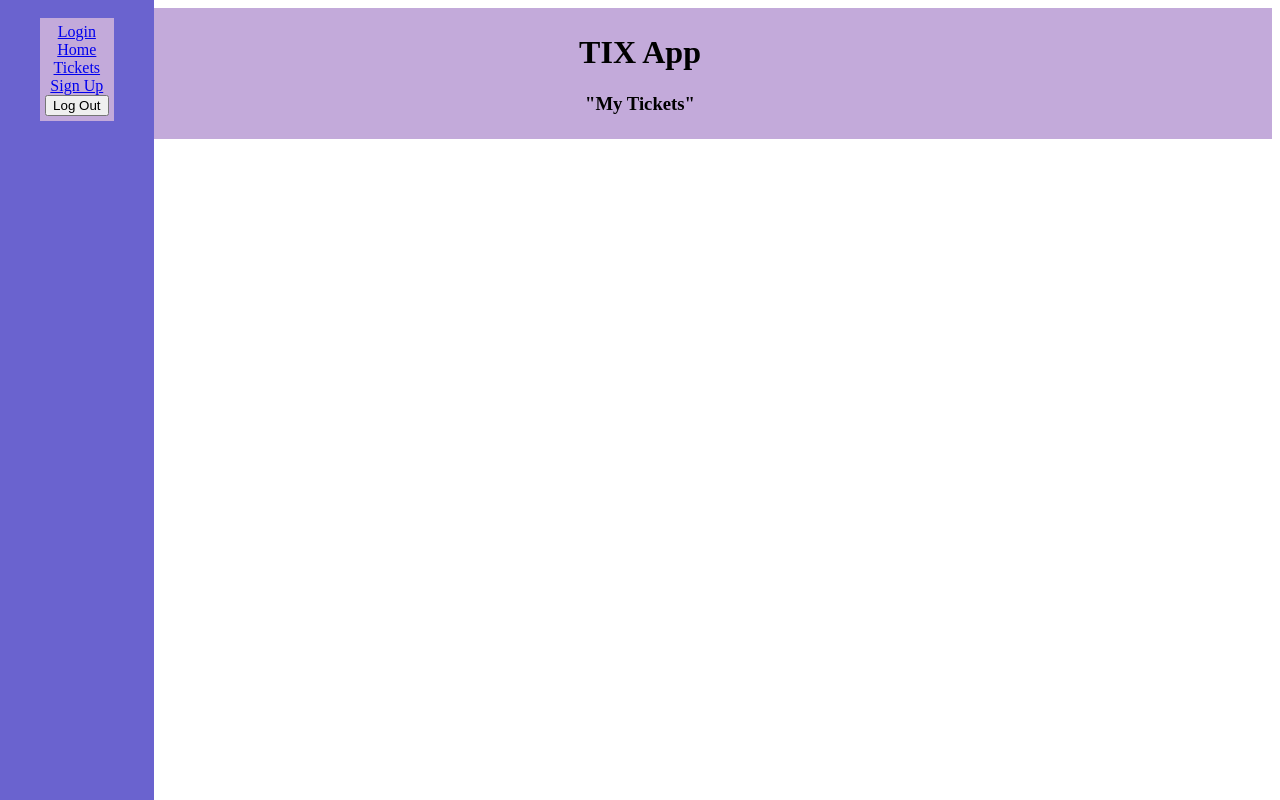
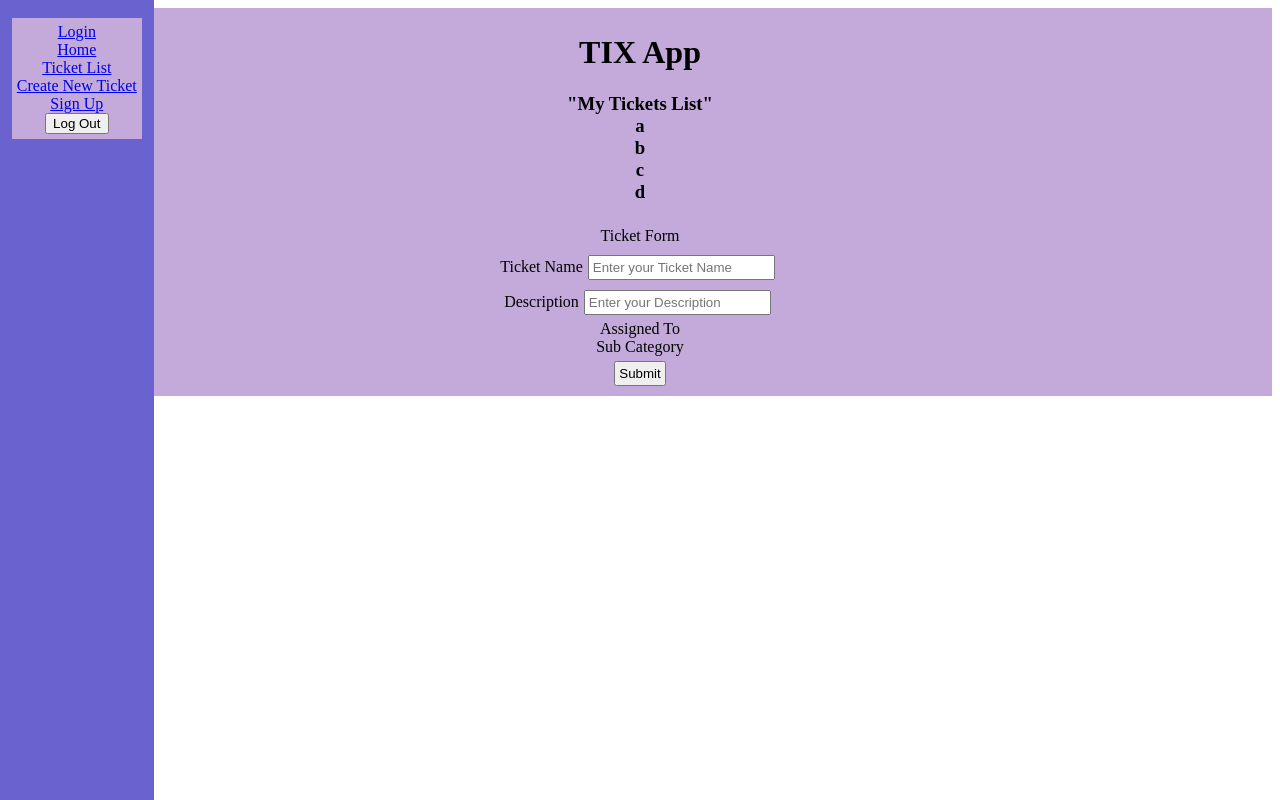
Before and after one commit to JetechNY/tix, a React (Create React App) app: page /tickets in a window 1280 px wide. Built offline with nearby package versions, Linux system fonts and the light colour scheme.

Commit message:
working on new ticker form

```diff
--- a/public/index.html
+++ b/public/index.html
@@ -39,5 +39,6 @@
       To begin the development, run `npm start` or `yarn start`.
       To create a production bundle, use `npm run build` or `yarn build`.
     -->
+
   </body>
 </html>
--- a/src/App.js
+++ b/src/App.js
@@ -4,6 +4,7 @@ import Login from "./import/Login";
 import NavBar from "./import/NavBar";
 import Home from "./import/Home";
 import Tickets from "./import/Tickets";
+import NewTicket from "./import/NewTicket";
 import { BrowserRouter as Router, Switch, Route } from "react-router-dom";
 
 function App() {
@@ -29,6 +30,9 @@ function App() {
             <Route exact path="/tickets">
               <Tickets />
             </Route>
+            <Route exact path="/newtix">
+              <NewTicket />
+            </Route>
           </Switch>
         </header>
       </div>
--- a/src/import/Form.css
+++ b/src/import/Form.css
@@ -45,3 +45,49 @@ header{
   margin-top: 0.5rem;
   color: #f00e0e;
 }
+
+
+/* Dropdown Button */
+.dropbtn {
+  background-color: #3498DB;
+  color: white;
+  padding: 16px;
+  font-size: 16px;
+  border: none;
+  cursor: pointer;
+}
+
+/* Dropdown button on hover & focus */
+.dropbtn:hover, .dropbtn:focus {
+  background-color: #2980B9;
+}
+
+/* The container <div> - needed to position the dropdown content */
+.dropdown {
+  position: relative;
+  display: inline-block;
+}
+
+/* Dropdown Content (Hidden by Default) */
+.dropdown-content {
+  display: none;
+  position: absolute;
+  background-color: #f1f1f1;
+  min-width: 160px;
+  box-shadow: 0px 8px 16px 0px rgba(0,0,0,0.2);
+  z-index: 1;
+}
+
+/* Links inside the dropdown */
+.dropdown-content a {
+  color: black;
+  padding: 12px 16px;
+  text-decoration: none;
+  display: block;
+}
+
+/* Change color of dropdown links on hover */
+.dropdown-content a:hover {background-color: #ddd}
+
+/* Show the dropdown menu (use JS to add this class to the .dropdown-content container when the user clicks on the dropdown button) */
+.show {display:block;}
--- a/src/import/Home.js
+++ b/src/import/Home.js
@@ -1,4 +1,5 @@
 import React from "react";
+import NewTicket from "./NewTicket"
 
 const Home = ({currentUser}) => {
   console.log(currentUser)
@@ -7,13 +8,23 @@ const Home = ({currentUser}) => {
       {currentUser ? (
         <div>
           <h1>Welcome to the Tix App {currentUser.firstname}.</h1>
+          <h2>New Ticket</h2>
+        <NewTicket />
         </div>
       ) : (
         <div>
           <h1>Please sign in.</h1>
         </div>
       )}
+
+
+
+
+
     </div>
+
+
+
   );
 };
 
--- a/src/import/NavBar.js
+++ b/src/import/NavBar.js
@@ -20,7 +20,9 @@ function NavBar({setCurrentUser}) {
             <br></br>
             <NavLink to="/">Home</NavLink>
             <br></br>
-            <NavLink to="/tickets">Tickets</NavLink>
+            <NavLink to="/tickets">Ticket List</NavLink>
+            <br></br>
+            <NavLink to="/newtix">Create New Ticket</NavLink>
             <br></br>
             <NavLink to="/signup">Sign Up</NavLink>
             <br></br>
--- /dev/null
+++ b/src/import/NewTicket.js
@@ -0,0 +1,87 @@
+import React from "react";
+import { useState, useEffect, useRef } from "react";
+
+import "./Form.css";
+
+const NewTicket = ({ submitForm }) => {
+  const [values, setValues] = useState({
+    name: "",
+    description: "",
+    assigned_to: "",
+    category: "",
+    sub_category: "",
+    priority: "",
+    create_at: "",
+    update_at: "",
+    complete_at: "",
+    status_id: "",
+  });
+
+  const handleChange = (e) => {
+    const { name, value } = e.target;
+    setValues({
+      ...values,
+      [name]: value,
+    });
+  };
+
+  const handleSubmit = (e) => {
+    e.preventDefault();
+  };
+
+  return (
+    <div>
+      <div className="form-content">
+        <header>Ticket Form</header>
+        <form className="ticket-form" onSubmit={handleSubmit}>
+          <div>
+            <label htmlFor="Ticket Name" className="form-label">
+              Ticket Name
+            </label>
+            <input
+              id="ticketname"
+              className="form-field"
+              placeholder="Enter your Ticket Name"
+              type="text"
+              name="ticketname"
+              value={values.ticketname}
+              onChange={handleChange}
+            />
+          </div>
+          <div>
+            <label htmlFor="Description" className="form-label">
+              Description
+            </label>
+            <input
+              id="description"
+              className="form-field"
+              placeholder="Enter your Description"
+              type="text"
+              name="ticketname"
+              value={values.description}
+              onChange={handleChange}
+            />
+          </div>
+          <div>
+            <label htmlFor="Assigned To" className="form-label">
+              Assigned To
+            </label>
+          </div>
+
+          <div>
+            <label htmlFor="Sub Category" className="form-label">
+              Sub Category
+            </label>
+          </div>
+          <div>
+            <button className="form-field" type="submit">
+              Submit
+            </button>
+          </div>
+        </form>
+      </div>
+    </div>
+  );
+};
+
+export default NewTicket;
--- a/src/import/Tickets.js
+++ b/src/import/Tickets.js
@@ -1,13 +1,13 @@
-import React from 'react'
+import React from "react";
+import NewTicket from "./NewTicket";
 
 const Tickets = () => {
   return (
     <div>
-      <h3>
-        "My Tickets"
-      </h3>
+      <h3>"My Tickets List" <br></br>a <br></br>b <br></br>c<br></br> d</h3>
+    <NewTicket/>
     </div>
-  )
-}
+  );
+};
 
-export default Tickets
+export default Tickets;
```
Also changed, not shown: src/import/CategoryDropdown.js (added, +22 -0 lines).
